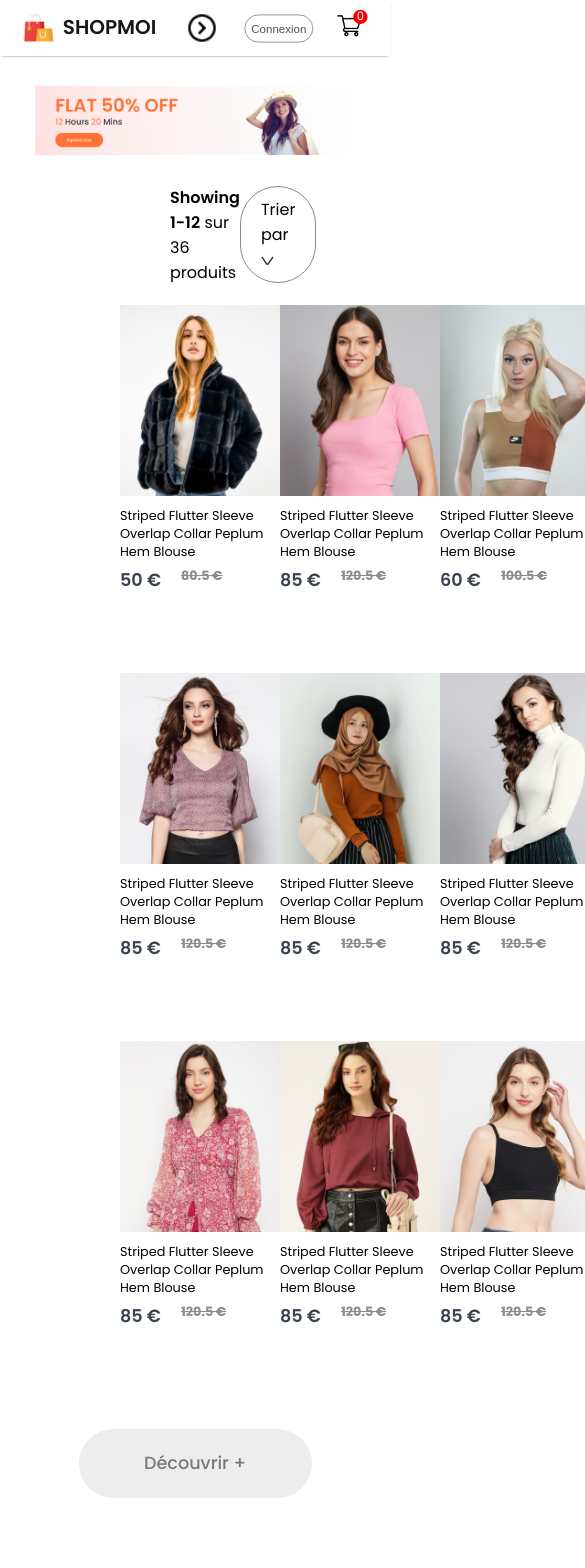
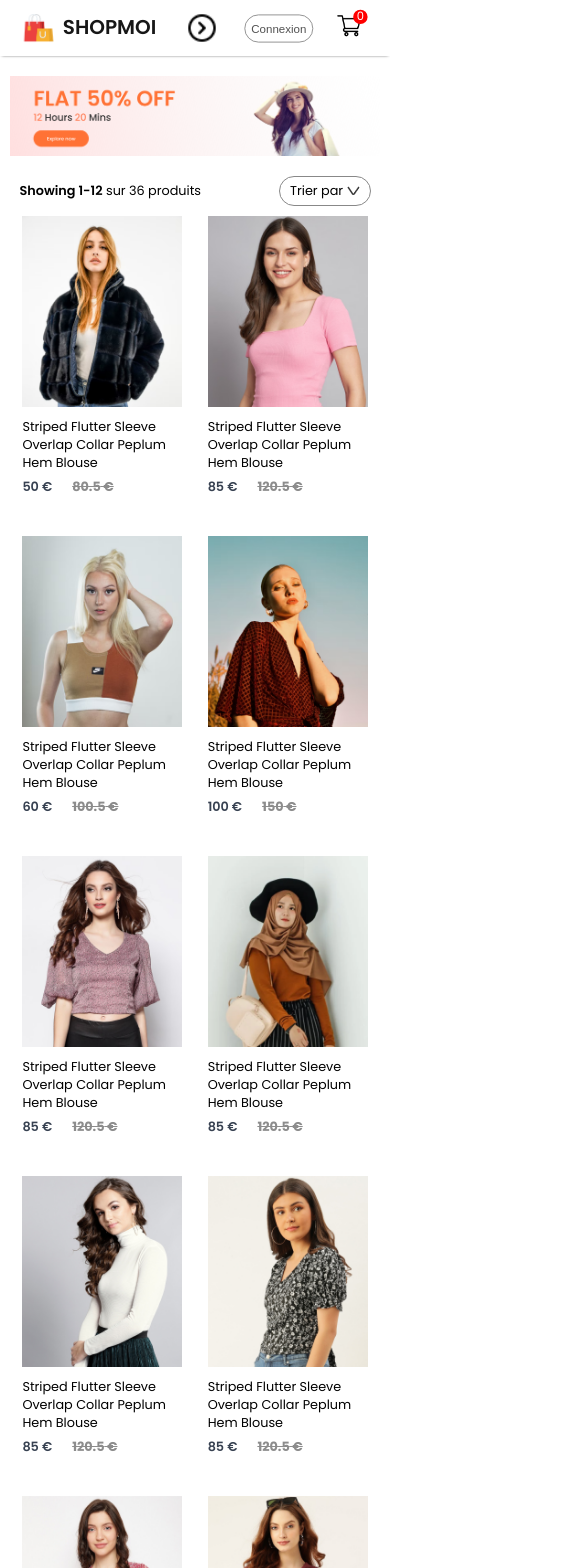
Before and after one commit to jujudev7/E-commerce, a React (Create React App) app in the folder frontend/: page /femmes in a window 390 px wide. Shown: the top 1568 px of the page, 585 px wide, since content can reach past the window. Built offline with nearby package versions, Linux system fonts and the light colour scheme.

Commit message:
responsive LoginSignup & ShopCategory

```diff
--- a/frontend/src/Components/Item/Item.css
+++ b/frontend/src/Components/Item/Item.css
@@ -43,7 +43,8 @@
     width: 220px;
   }
 
-  .item-price-old {
+  .item-price-old,
+  .item-price-new {
     font-size: 1rem;
   }
 }
@@ -58,7 +59,8 @@
     width: 170px;
   }
 
-  .item-price-old {
+  .item-price-old,
+  .item-price-new {
     font-size: 0.9rem;
   }
 }
@@ -73,7 +75,8 @@
     width: 120px;
   }
 
-  .item-price-old {
+  .item-price-old,
+  .item-price-new {
     font-size: 0.8rem;
   }
 }
--- a/frontend/src/Pages/CSS/LoginSignup.css
+++ b/frontend/src/Pages/CSS/LoginSignup.css
@@ -2,7 +2,7 @@
   width: 100%;
   height: 80vh;
   background: #fce3fe;
-  padding-top: 80px;
+  padding-top: 70px;
 }
 
 .loginsignup-container {
@@ -66,3 +66,68 @@
   font-size: 0.9rem;
   font-weight: 400;
 }
+
+@media (max-width: 1280px) {
+  .loginsignup {
+    height: 83vh;
+    padding-top: 100px;
+  }
+  .loginsignup-container {
+    width: auto;
+    max-width: 500px;
+    max-height: 500px;
+  }
+  .loginsignup-container h1 {
+    margin: 10px 0px;
+  }
+  .loginsignup-fields {
+    gap: 20px;
+    margin-top: 20px;
+  }
+  .loginsignup-fields input {
+    width: 95%;
+  }
+  .loginsignup-container button {
+    width: 100%;
+  }
+  .loginsignup-login {
+    font-size: 1.1rem;
+  }
+  .loginsignup-agree {
+    font-size: 0.9rem;
+    gap: 10px;
+  }
+}
+
+@media (max-width: 800px) {
+  .loginsignup-container {
+    padding: 20px 30px;
+    max-height: 460px;
+  }
+  .loginsignup-agree h1 {
+    font-size: 2rem;
+  }
+  .loginsignup-fields {
+    margin-top: 20px;
+  }
+  .loginsignup-fields input {
+    height: 50px;
+  }
+  .loginsignup-container button {
+    height: 50px;
+    font-size: 1.2rem;
+  }
+  .loginsignup-login {
+    font-size: 1rem;
+  }
+  .loginsignup-agree {
+    font-size: 0.7rem;
+    gap: 10px;
+  }
+}
+
+@media (max-width: 500px) {
+  .loginsignup-fields input {
+    width: 93%;
+  }
+}
--- a/frontend/src/Pages/CSS/ShopCategory.css
+++ b/frontend/src/Pages/CSS/ShopCategory.css
@@ -41,3 +41,63 @@
   font-size: 1.1rem;
   font-weight: 500;
 }
+
+@media (max-width: 1280px) {
+  .shop-category-banner {
+    margin: 20px auto;
+    width: 90%;
+  }
+  .shop-category-indexSort {
+    width: 90%;
+    margin: auto;
+  }
+  .shop-category-sort {
+    padding: 5px 10px;
+    font-size: 0.8rem;
+  }
+  .shop-category-indexSort p {
+    font-size: 0.8rem;
+  }
+  .shop-category-products {
+    width: 90%;
+    margin: 10px auto;
+    row-gap: 40px;
+  }
+  .shop-category-products .item {
+    margin: auto;
+  }
+  .shop-category-loadmore {
+    margin: 100px auto;
+    width: 200px;
+    height: 60px;
+    font-size: 1.2rem;
+  }
+}
+
+@media (max-width: 800px) {
+  .shop-category-banner {
+    width: 95%;
+  }
+  .shop-category-products {
+    width: 95%;
+  }
+  .shop-category-loadmore {
+    margin: 60px auto;
+    width: 150px;
+    height: 40px;
+    font-size: 0.9rem;
+  }
+}
+
+@media (max-width: 500px) {
+  .shop-category-products {
+    grid-template-columns: 1fr 1fr;
+  }
+
+  .shop-category-loadmore {
+    margin: 60px auto;
+    width: 150px;
+    height: 40px;
+    font-size: 0.9rem;
+  }
+}
```
